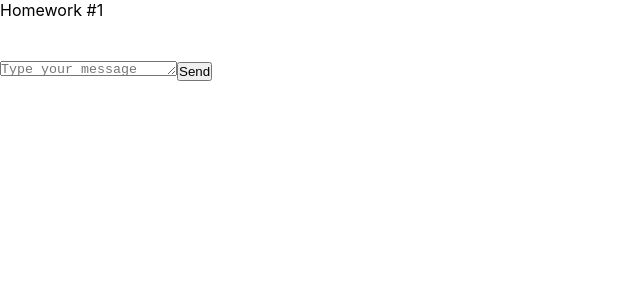
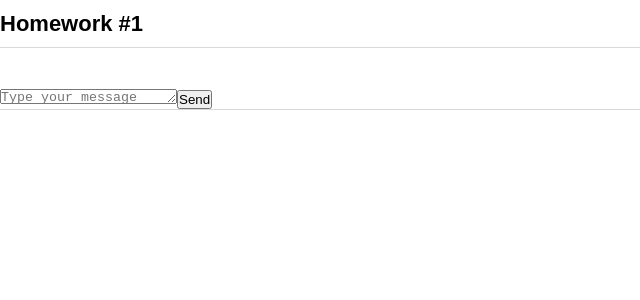
Before and after one commit to rzalyaev/hws2, a React (Create React App) app: page / in a window 1280 px wide. Shown: the top 300 px of the page, without its empty margins (0-640 px from the left). Built offline with nearby package versions, Linux system fonts and the light colour scheme.

Commit message:
Add hw and hwTitle styles

```diff
--- a/src/s1-main/App.module.css
+++ b/src/s1-main/App.module.css
@@ -3,9 +3,17 @@
 }
 
 .hw {
-
+    border-top: 1px solid #D9D9D9;
+    border-bottom: 1px solid #D9D9D9;
 }
 
 .hwTitle {
-
+    font-family: 'Montserrat', sans-serif;
+    font-style: normal;
+    font-weight: 600;
+    font-size: 22px;
+    line-height: 27px;
+    color: #000000;
+    width: 1280px;
+    margin: 10px auto;
 }
```
